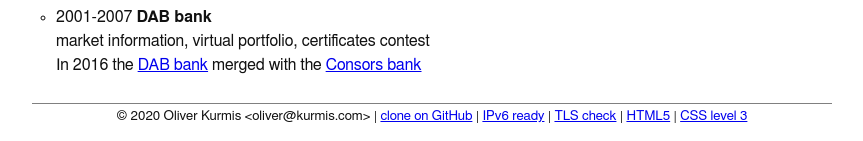
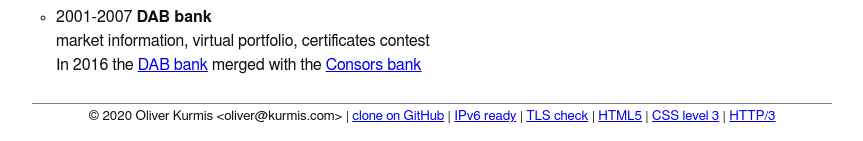
Before and after one commit to oliworx/oliworx.github.com, a Jekyll site: the page built from index.md, in a window 1280 px wide. Shown: the part 2045-2186 px from the top of the page, without its empty margins (208-1071 px from the left). Built offline with Jekyll 4.4.1, drawn with Linux system fonts in a browser that asks for light colours.

Commit message:
Add a HTTP/3 check to footer links

```diff
--- a/_includes/footer.html
+++ b/_includes/footer.html
@@ -8,4 +8,5 @@
     | <a
         href="https://jigsaw.w3.org/css-validator/validator?uri=https%3A%2F%2Fwww.kurmis.com%2F&profile=css3&usermedium=all&warning=no"
         rel="nofollow" title="validate CSS">CSS level 3</a>
+    | <a href="https://www.http3check.net/?host=www.kurmis.com" rel="nofollow" title="HTTP/3 check">HTTP/3</a>
 </footer>
```
